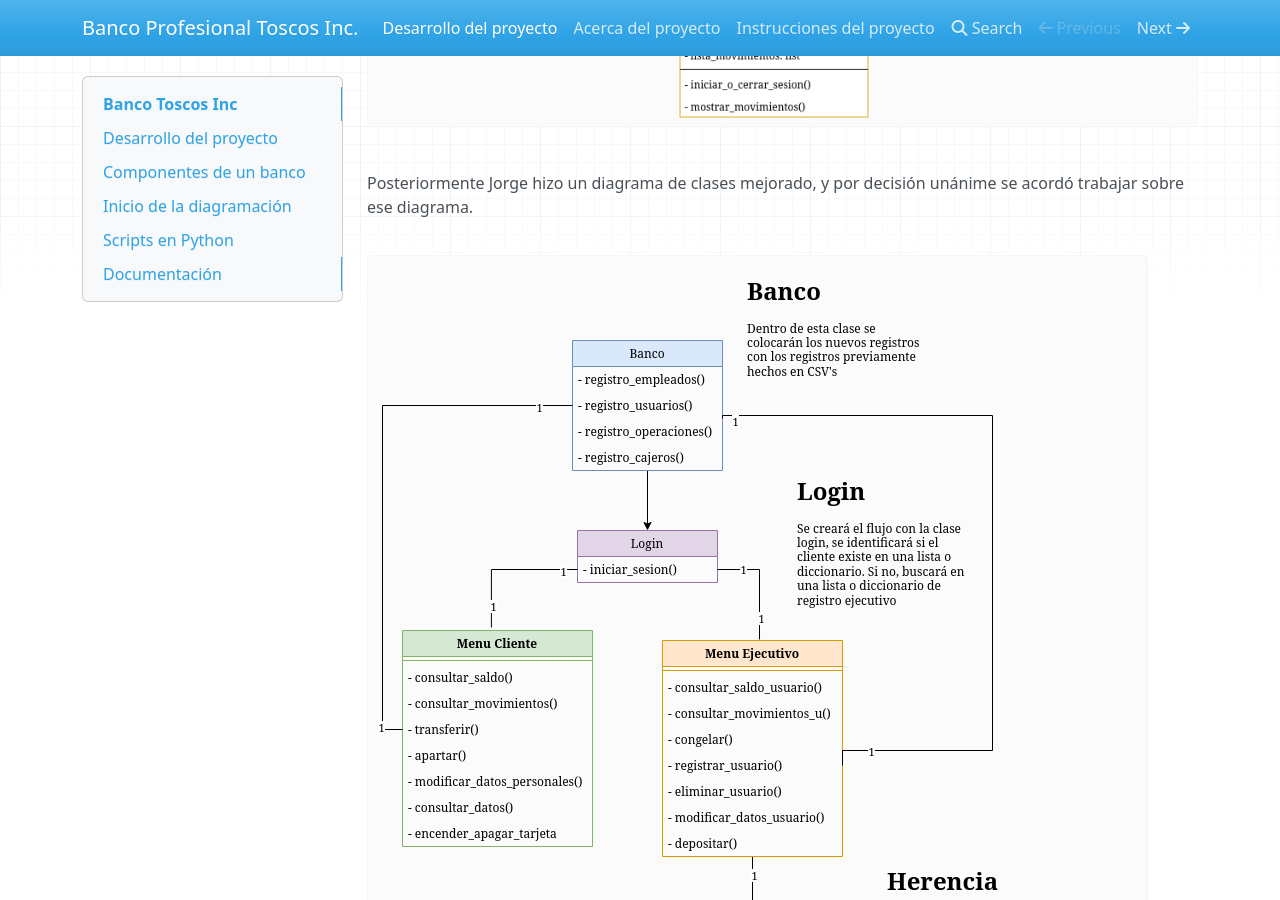
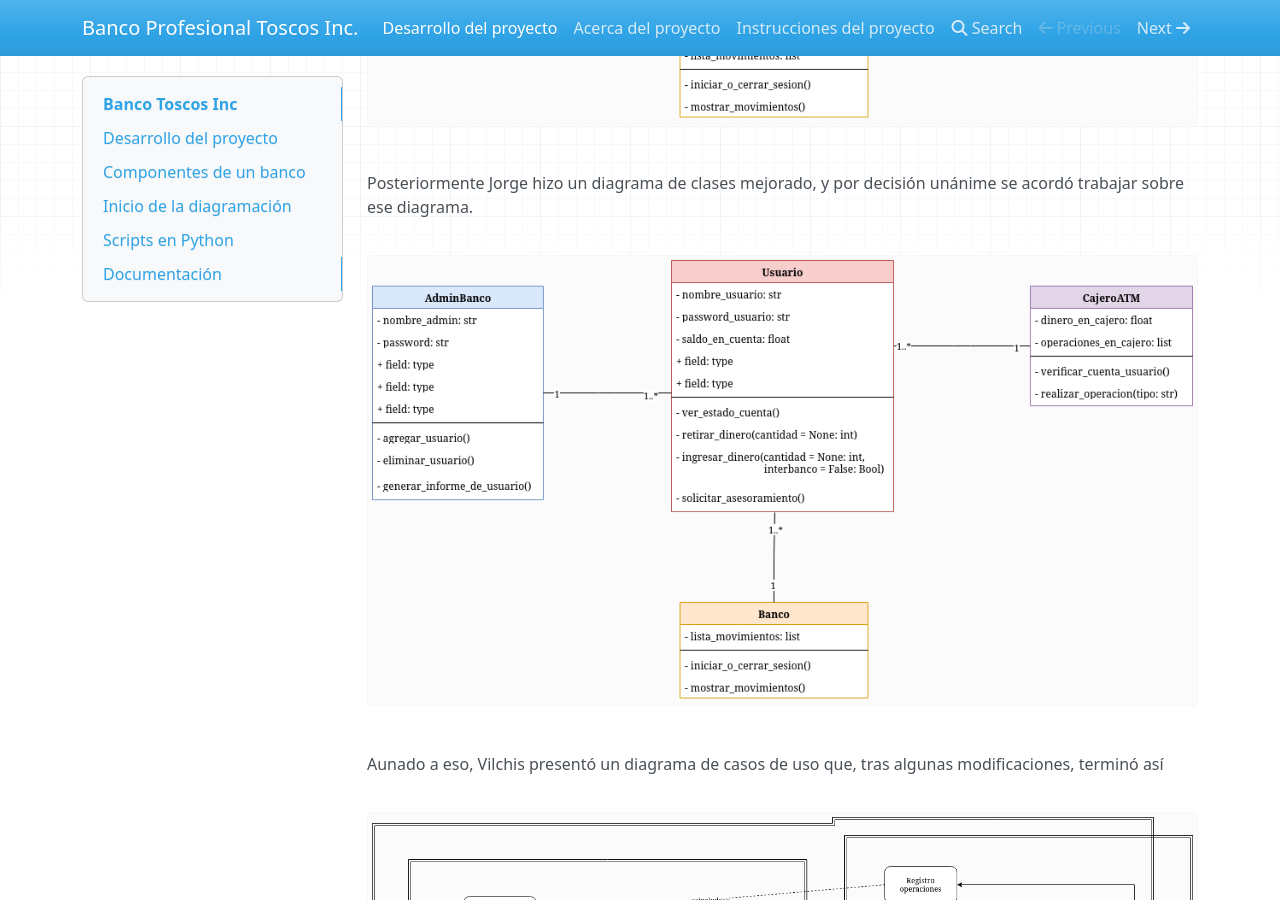
Before and after one commit to ab-max-h/mkdocs, an MkDocs documentation site: the page built from docs/index.md, in a window 1280 px wide and 900 px high, scrolled down 3994 px. Built offline with MkDocs 1.6.1, drawn with Linux system fonts in a browser that asks for light colours; nearby versions of some CDN libraries.

Commit message:
Modificando los diagramas

```diff
--- a/docs/index.md
+++ b/docs/index.md
@@ -26,17 +26,17 @@
 
 Posteriormente Jorge hizo un diagrama de clases mejorado, y por decisión unánime se acordó trabajar sobre ese diagrama.
 
-![Diagrama de clases definitivo](./imagenes/diagrama_clases_definitivo.drawio.png)
+![Diagrama de clases definitivo](./imagenes/clases_poo.drawio.png)
 
 Aunado a eso, Vilchis presentó un diagrama de casos de uso que, tras algunas modificaciones, terminó así
 
-![Diagrama de casos de uso definitivo](./imagenes/diagrama_caso_de_uso.drawio.png)
+![Diagrama de casos de uso definitivo](./imagenes/diagrama_casos_uso_def.drawio.png)
 
 Por último, se presenta el diagrama de procesos hecho por Alexis.
 
-![Diagrama de procesos definitivo](./imagenes/procesos_definitivo.drawio.png)
+![Diagrama de procesos definitivo](./imagenes/procesos_def.drawio.png)
 
-Debido a que los diagramas son algo grandes, la calidad de los mismos está disminuida. Para una mejor vista de los diagramas véase: [Clases HD](./imagenes/diagrama_clases_definitivo.drawio.png), [Casos de uso HD](./imagenes/diagrama_caso_de_uso.drawio.png) y [Procesos HD](./imagenes/procesos_definitivo.drawio.png)
+Debido a que los diagramas son algo grandes, la calidad de los mismos está disminuida. Para una mejor vista de los diagramas véase: [Clases HD](./imagenes/diagrama_clases_def.drawio.png), [Casos de uso HD](./imagenes/diagrama_casos_uso_def.drawio.png) y [Procesos HD](./imagenes/procesos_def.drawio.png)
 
 ## Scripts en Python
 
```
Also changed, not shown: docs/imagenes/diagrama_caso_de_uso.drawio.png (deleted), docs/imagenes/diagrama_casos_uso_def.drawio.png (added), docs/imagenes/diagrama_clases_def.drawio.png (added), docs/imagenes/diagrama_clases_definitivo.drawio.png (deleted), docs/imagenes/procesos_def.drawio.png (added), docs/imagenes/procesos_definitivo.drawio.png (deleted).
